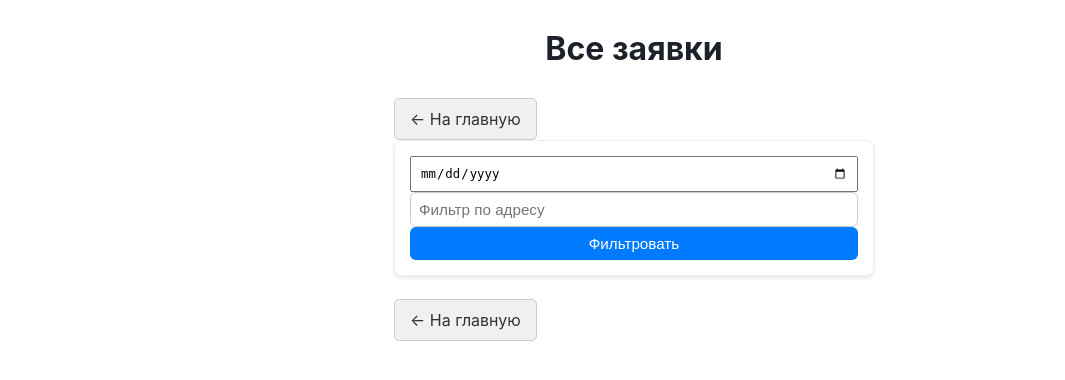
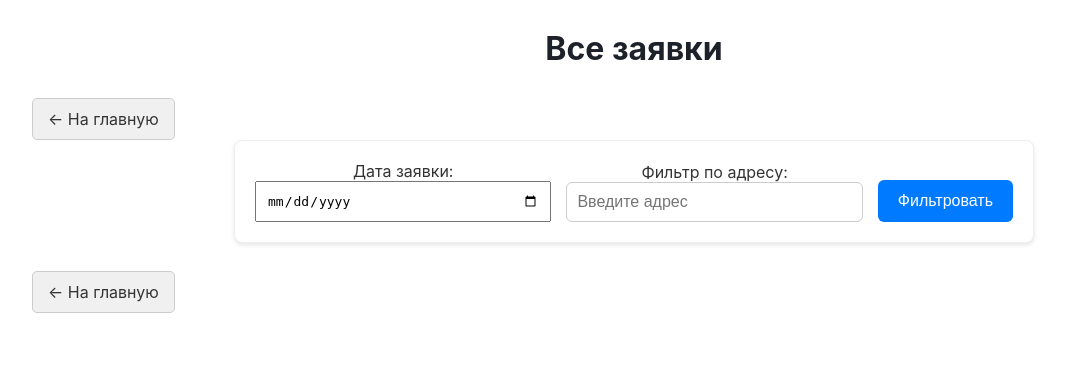
Before and after one commit to slavikyd/vanil_web, a FastAPI app: template app/templates/admin_orders.html in a window 1280 px wide. Shown: the top 380 px of the page, without its empty margins (6-1071 px from the left). Run offline with FastAPI, Linux system fonts and the light colour scheme; the template is opened without the code that fills it, so the values that code supplies are empty; parts of the project's set-up code (start-up, migrations or seed data) failed here and were passed over.

Commit message:
test desktop support for admin pt1

```diff
--- a/app/templates/admin_orders.html
+++ b/app/templates/admin_orders.html
@@ -8,11 +8,12 @@
     <style>
         body {
             padding: 0.5em;
+            background-color: #f0f2f5;
         }
         .page-container {
-            margin: 10px auto;
-            max-width: 500px;
-            padding: 0 10px;
+            margin: 20px auto;
+            padding: 0 15px;
+            max-width: 1400px; /* Increased max-width for desktop */
         }
         .delete-button {
             padding: 6px 12px;
@@ -29,48 +30,53 @@
             background-color: #c82333;
         }
         .card {
-            padding: 15px;
-            margin-bottom: 15px;
+            padding: 20px; /* Increased padding */
+            margin-bottom: 20px; /* Increased spacing */
             display: flex;
             flex-direction: column;
             justify-content: space-between;
             min-height: 0;
+            height: 100%; /* Ensure cards fill grid space */
+            box-sizing: border-box;
         }
         .card .meta div {
-            margin-bottom: 3px;
+            margin-bottom: 8px; /* Increased spacing */
             font-size: 0.95em;
         }
         .card .meta strong {
             display: inline-block;
-            min-width: 70px;
+            min-width: 100px; /* More space for labels */
         }
         .card h4 {
-            margin-top: 10px;
-            margin-bottom: 5px;
-            font-size: 1em;
+            margin-top: 15px;
+            margin-bottom: 8px;
+            font-size: 1.05em;
         }
         .card .items-list {
             padding-left: 15px;
-            margin-top: 5px;
+            margin-top: 8px;
             padding-top: 5px;
         }
         .card .items-list li {
             font-size: 0.95em;
             padding-left: 1em;
-            margin-bottom: 2px;
+            margin-bottom: 5px; /* Increased spacing */
+            line-height: 1.4;
         }
         .card-actions {
             display: flex;
             justify-content: flex-end;
-            margin-top: 10px;
+            margin-top: 15px;
         }
         .filter-form button, .export-links .button {
-            padding: 8px 16px;
-            font-size: 0.95em;
+            padding: 10px 20px; /* Larger buttons */
+            font-size: 1em;
         }
         .filter-form input[type="date"], .filter-form input[type="text"] {
-            padding: 8px;
-            font-size: 0.95em;
+            padding: 10px; /* Larger inputs */
+            font-size: 1em;
+            width: 100%;
+            box-sizing: border-box;
         }
 
         /* Collapsible list styles */
@@ -84,6 +90,60 @@
             cursor: pointer;
             padding: 5px 0;
             font-size: 0.9em;
+            margin-top: 8px;
+            text-align: left;
+        }
+
+        /* Grid improvements */
+        .grid {
+            display: grid;
+            grid-template-columns: repeat(auto-fill, minmax(300px, 1fr));
+            gap: 20px; /* Increased gap between cards */
+        }
+
+        /* Date header styling */
+        h2 {
+            margin-top: 25px;
+            margin-bottom: 15px;
+            padding-bottom: 8px;
+            border-bottom: 1px solid #e0e0e0;
+        }
+
+        /* Form layout adjustments */
+        .filter-form {
+            display: grid;
+            grid-template-columns: 1fr;
+            gap: 15px;
+        }
+
+        /* Responsive adjustments */
+        @media (min-width: 768px) {
+            .page-container {
+                padding: 0 30px;
+            }
+            .filter-form {
+                grid-template-columns: 1fr 1fr auto;
+                align-items: end;
+            }
+            .filter-form button {
+                height: 42px; /* Match input height */
+            }
+        }
+
+        /* Export links container */
+        .export-links {
+            display: flex;
+            flex-wrap: wrap;
+            gap: 15px;
+            justify-content: center;
+            margin-top: 20px;
+            margin-bottom: 20px;
+        }
+
+        /* Debug info styling */
+        .debug-info {
+            font-size: 0.8em;
+            color: #666;
             margin-top: 5px;
         }
     </style>
@@ -94,10 +154,17 @@
         <div class="actions">
             <a href="/" class="button">← На главную</a>
         </div>
+
         <!-- Filter Form -->
         <form method="get" action="/admin/orders" class="filter-form card">
-            <input type="date" name="order_for_date" value="{{ order_for or '' }}" class="p-2 border border-gray-300 rounded-md">
-            <input type="text" name="address" placeholder="Фильтр по адресу" value="{{ address or '' }}" class="p-2 border border-gray-300 rounded-md">
+            <div>
+                <label for="order-date">Дата заявки:</label>
+                <input type="date" id="order-date" name="order_for_date" value="{{ order_for or '' }}" class="p-2 border border-gray-300 rounded-md">
+            </div>
+            <div>
+                <label for="address-filter">Фильтр по адресу:</label>
+                <input type="text" id="address-filter" name="address" placeholder="Введите адрес" value="{{ address or '' }}" class="p-2 border border-gray-300 rounded-md">
+            </div>
             <button type="submit" class="p-2 px-4 bg-blue-500 text-white rounded-md hover:bg-blue-600">Фильтровать</button>
         </form>
 
@@ -112,7 +179,7 @@
                             <div><strong>Создано:</strong> {{ order.created.strftime('%Y-%m-%d %H:%M:%S') }}</div>
                             <div><strong>Кассир:</strong> {{ order.cashier_name }}</div>
                             <div><strong>Адрес:</strong> {{ order.address }}</div>
-                            <div><strong>ID заявки (DEBUG):</strong> {{ order.id }}</div>
+                            <div class="debug-info"><strong>ID заявки:</strong> {{ order.id }}</div>
                         </div>
 
                         <h4>Содержимое:</h4>
@@ -148,7 +215,7 @@
             </div>
 
             <!-- Export links -->
-            <div class="export-links card text-center">
+            <div class="export-links card">
                 <a href="/admin/export/by_address?order_for={{ order_for }}" class="button">Экспорт по адресам (Excel)</a>
                 <a href="/admin/export/all_items?order_for={{ order_for }}" class="button">Экспорт всех позиций (Excel)</a>
             </div>
@@ -177,6 +244,8 @@
                     }
                 });
             });
+
+            console.log("Admin orders page initialized");
         });
     </script>
 </body>
```
